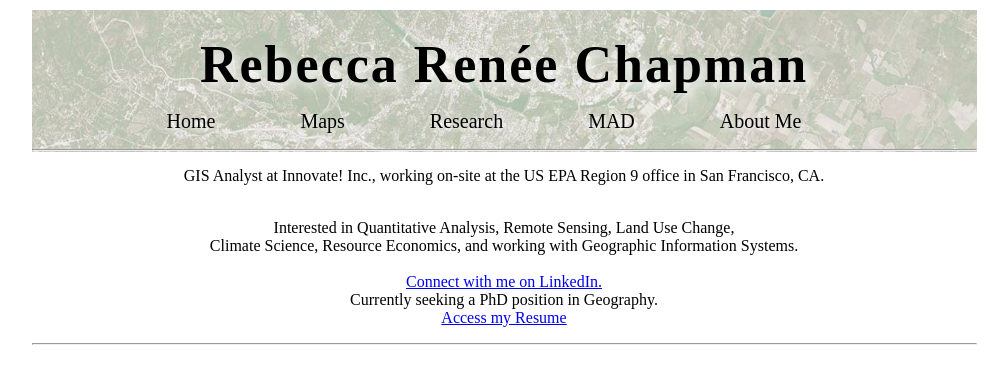
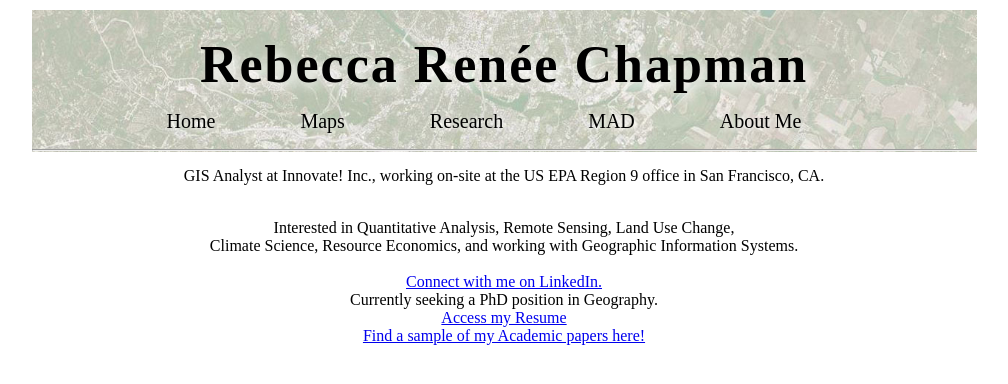
Before and after one commit to rebeccachapman/rebeccachapman.github.io, a Jekyll site: the page built from index.html, in a window 1280 px wide. Shown: the top 384 px of the page, without its empty margins (136-1144 px from the left). Built offline with Jekyll 4.4.1, drawn with Linux system fonts in a browser that asks for light colours.

Commit message:
Update index.html

```diff
--- a/index.html
+++ b/index.html
@@ -10,5 +10,6 @@ image_name: "austin"
 <br> <a href="http://www.linkedin.com/pub/rebecca-chapman/a2/640/641">Connect with me on LinkedIn. </a>
 <br>Currently seeking a PhD position in Geography.
 <br><a href="https://www.dropbox.com/s/x85tvkf8ra2bfw5/Rchapman_resume.pdf?dl=0">Access my Resume</a>
-</div></hr></p>
-<p><hr></hr></p>
+<br><a href="https://clarku.academia.edu/RebeccaChapman">Find a sample of my Academic papers here!
+</a>
+</div>
```
